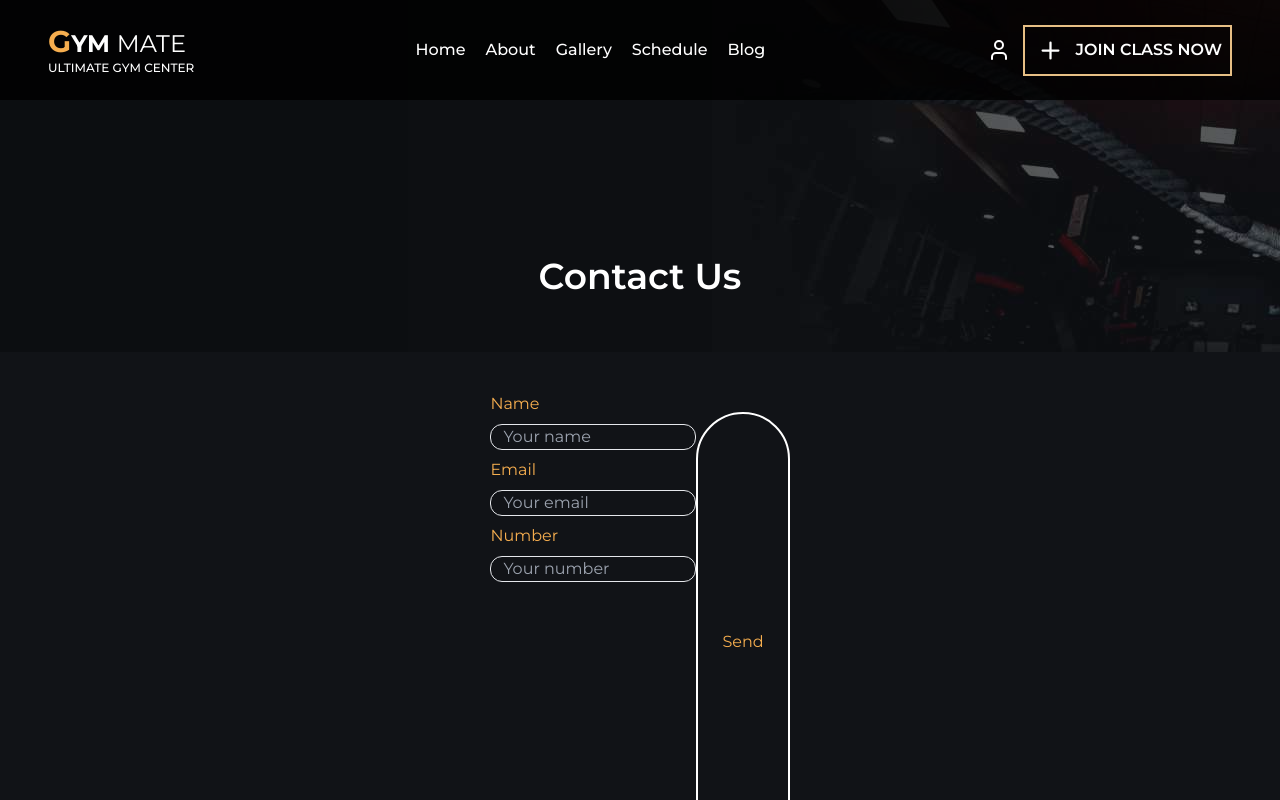
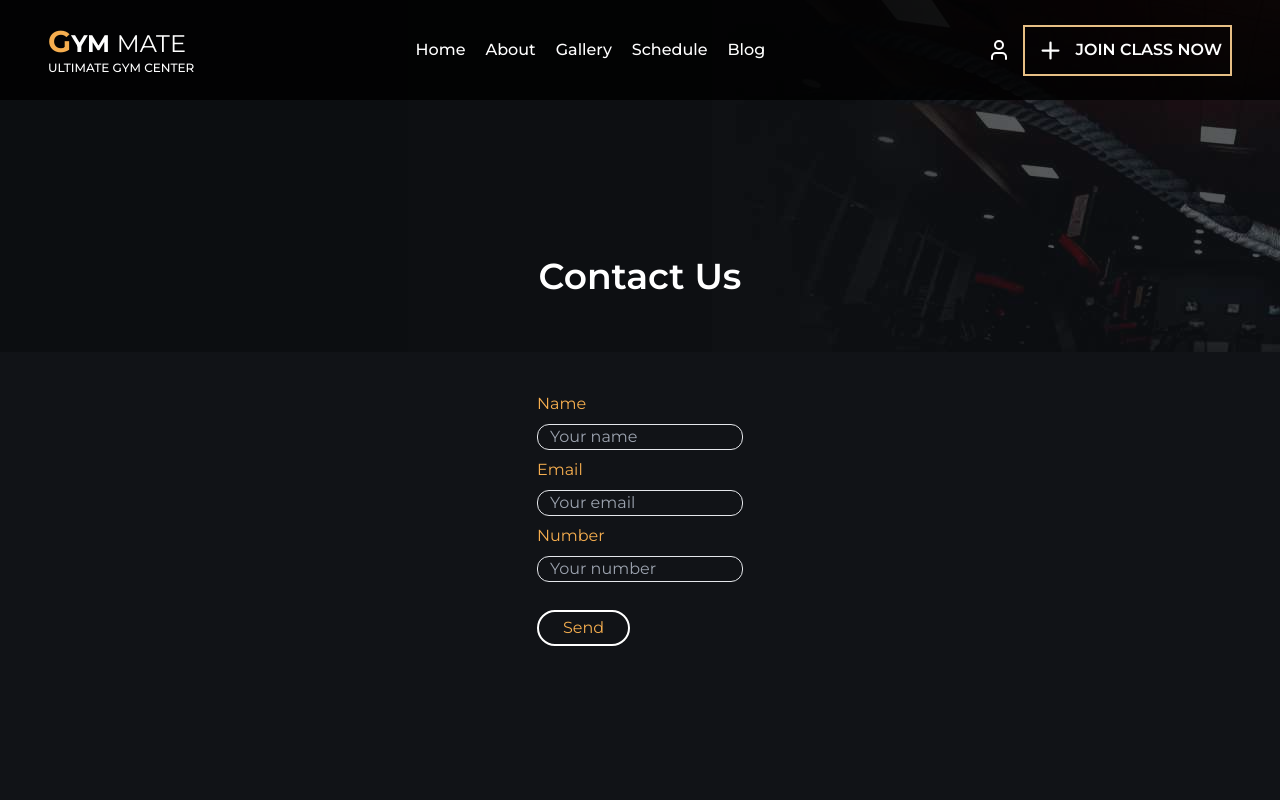
Before and after one commit to abhisheksooni/Gym-mate, a React (Vite) app: page /contact in a window 1280 px wide. Shown: the top 800 px of the page. Built offline with nearby package versions, Linux system fonts and the light colour scheme.

Commit message:
contect button fix

```diff
--- a/src/Pages/Contact/Contact.jsx
+++ b/src/Pages/Contact/Contact.jsx
@@ -12,8 +12,11 @@ function Contact() {
   </div>
   </div>
 {/* More data */}
-<div className='py-10 flex justify-center lg:h-[70vh] text-gold'>
-  <form>
+<div className='py-10 flex justify-center lg:h-[70vh] text-gold '>
+
+
+
+  <form className=''>
     <label>Name</label>
     <br />
     <input type="text" placeholder='Your name' className='bg-transparent text-white border rounded-xl pl-3 my-2 outline-text1'/>
@@ -26,10 +29,10 @@ function Contact() {
     <br />
     <input type="text" placeholder='Your number' className='bg-transparent text-white border rounded-xl pl-3 my-2 outline-text1'/>
     <br />
-  </form>
     <button onClick={()=>setdone('Done')} className='border-2 border-white px-6 py-1 mt-5 rounded-full'>
       Send
     </button>
+  </form>
   <span className=' text-[#fff] text-2xl font-semibold'>{done}</span>
 </div>
     </section>
```
